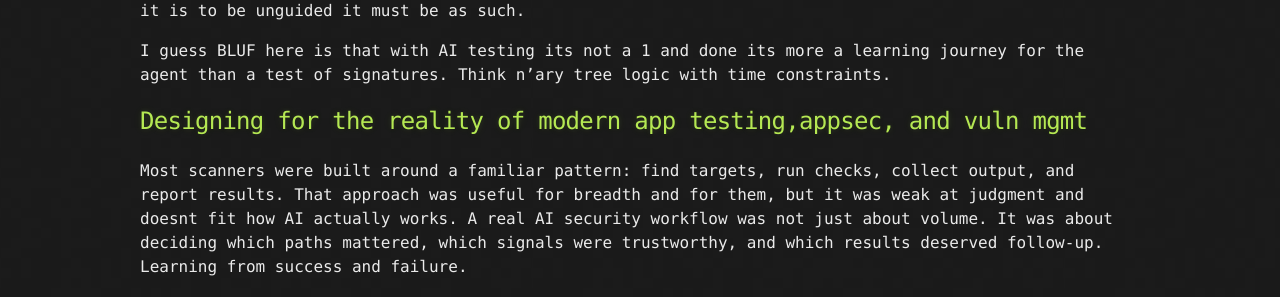
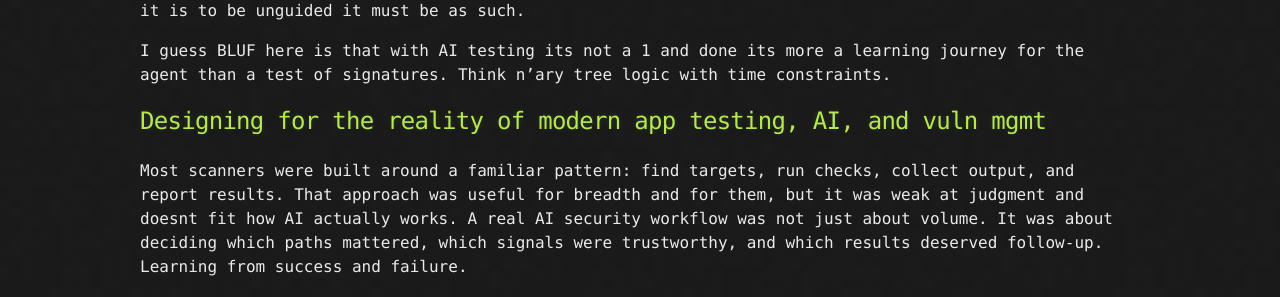
Before and after one commit to ceramicskate0/ceramicskate0.github.io, a Jekyll site: the page built from AI_VM_APPSEC_RESEARCH.md, in a window 1280 px wide. Shown: the part 1127-1424 px from the top of the page. Built offline with Jekyll 4.4.1, drawn with Linux system fonts in a browser that asks for light colours; our own code applies the rules of GitHub Pages for plain Markdown files.

Commit message:
Revise section on modern app testing and AI
Updated section title and refined content for clarity.

```diff
--- a/AI_VM_APPSEC_RESEARCH.md
+++ b/AI_VM_APPSEC_RESEARCH.md
@@ -20,7 +20,7 @@ At a glance, a system could be imagined as a modern web-based security platform:
 I guess BLUF here is that with AI testing its not a 1 and done its more a learning journey for the agent than a test of signatures.
 Think n'ary tree logic with time constraints.
 
-## Designing for the reality of modern app testing,appsec, and vuln mgmt
+## Designing for the reality of modern app testing, AI, and vuln mgmt
 
 Most scanners were built around a familiar pattern: find targets, run checks, collect output, and report results. That approach was useful for breadth and for them, but it was weak at judgment and doesnt fit how AI actually works. A real AI security workflow was not just about volume. It was about deciding which paths mattered, which signals were trustworthy, and which results deserved follow-up. Learning from success and failure.
 
```
